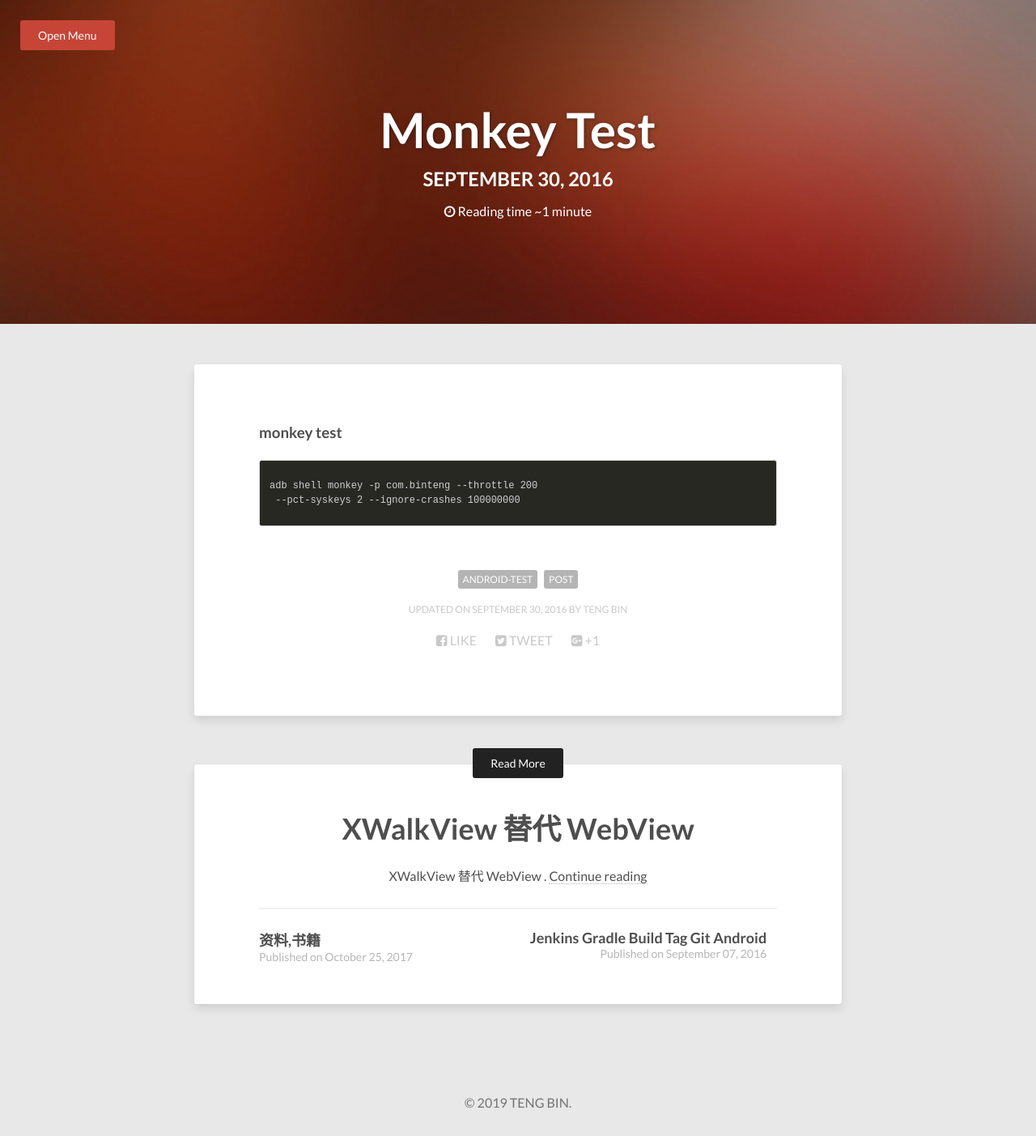
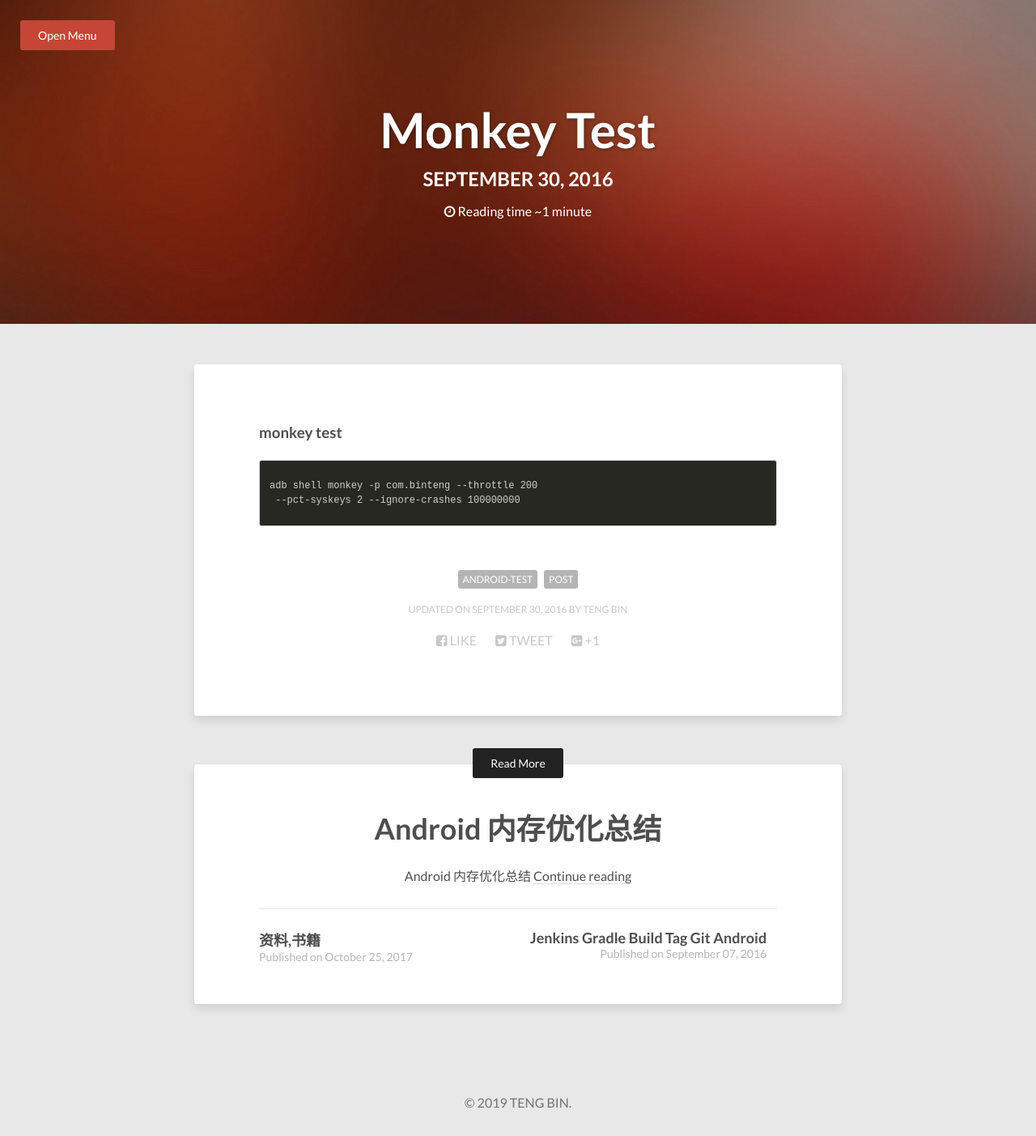
Before and after one commit to tengbinlive/tengbinlive.github.io, a Jekyll site: the page built from _posts/2016-09-30-code-android-test1.md, in a window 1280 px wide. Shown: the whole page at 81% size. Built offline with Jekyll 4.4.1, drawn with Linux system fonts in a browser that asks for light colours; nearby versions of some CDN libraries.

Commit message:
no message

```diff
--- a/_posts/2019-06-19-code-android-optimization2.md
+++ b/_posts/2019-06-19-code-android-optimization2.md
@@ -1,7 +1,7 @@
 ---
 layout: post
-title: XWalkView 替代 WebView
-description: "XWalkView 替代 WebView ."
+title: Android 内存优化总结
+description: "Android 内存优化总结"
 modified: 2016-04-26
 tags: [android-optimization , post]
 image:
```
